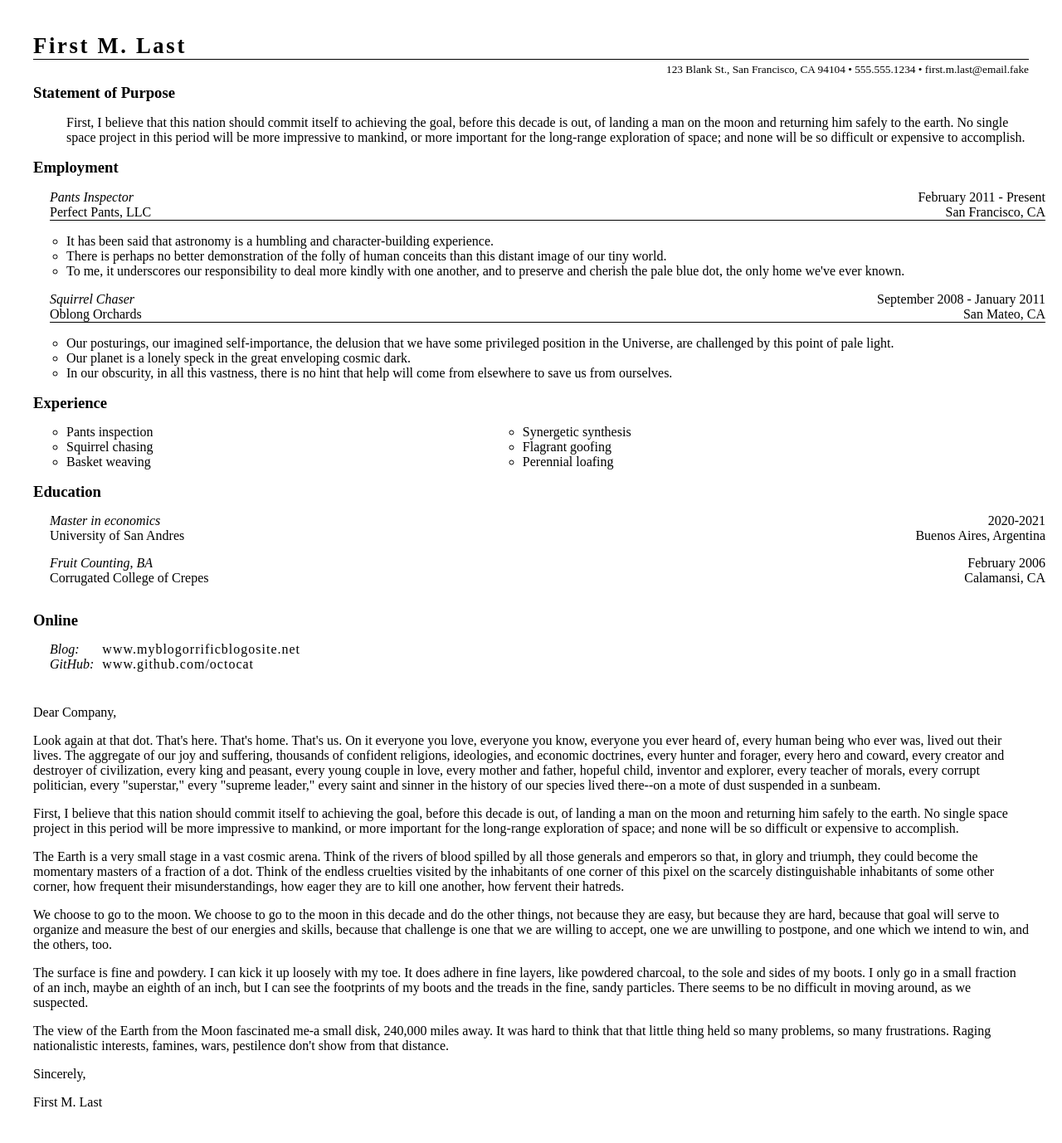
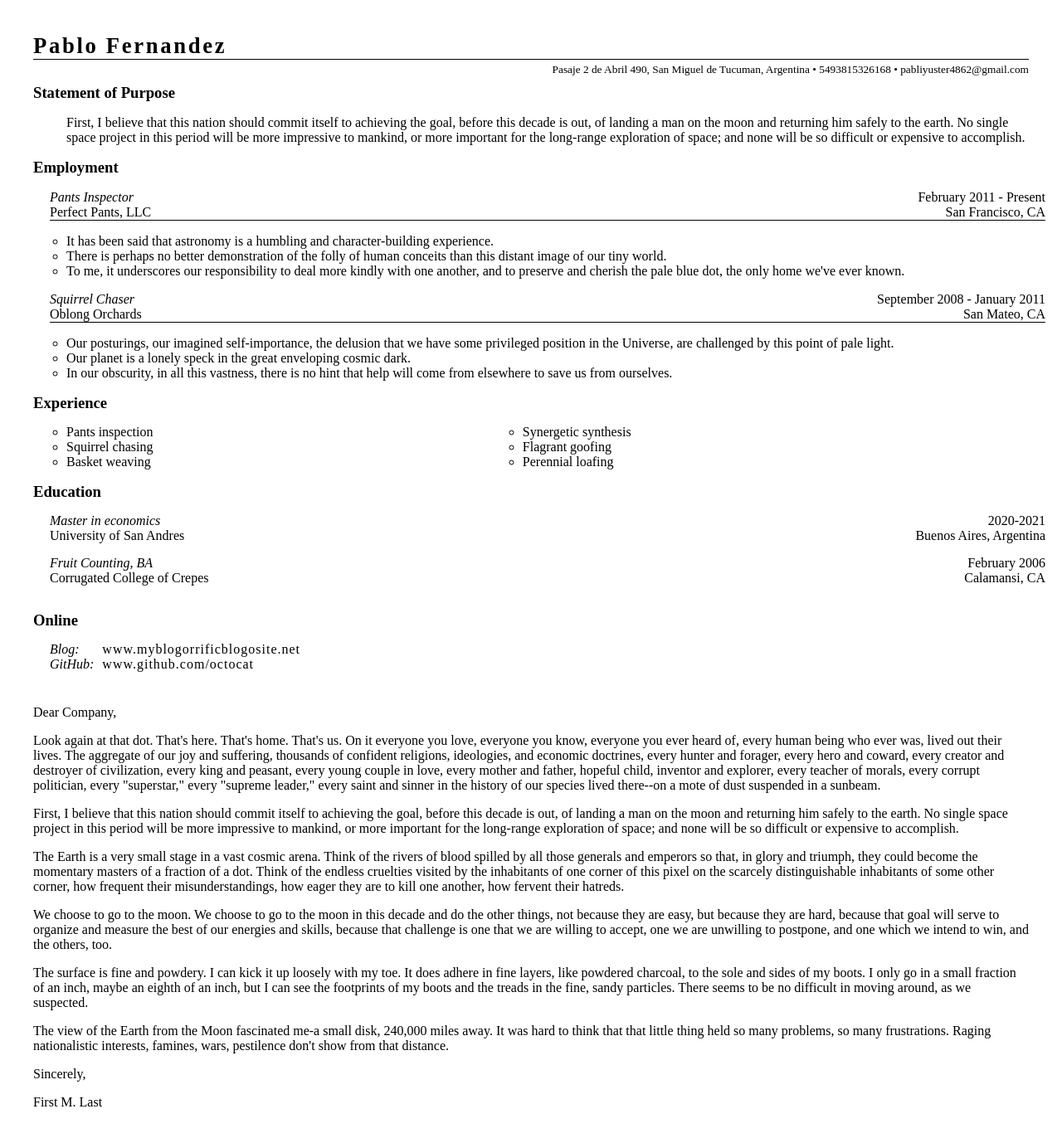
Before and after one commit to fernandezpab/fernandezpab.github.io, a Jekyll site: the page cv/index.html, which Jekyll copies as it is, in a window 1280 px wide. Shown: the whole page at 83% size. Built offline with Jekyll 4.4.1, drawn with Linux system fonts in a browser that asks for light colours.

Commit message:
Update index.html

```diff
--- a/cv/index.html
+++ b/cv/index.html
@@ -3,16 +3,16 @@
 <html>
 <head>
     <meta charset="UTF-8">
-    <title>First M. Last</title>
+    <title>Pablo Fernandez</title>
     <link href="resume.css" rel="stylesheet" type="text/css">
 </head>
 
 <body>
     <header id="info">
-        <h1>First M. Last</h1>
-        <span>123 Blank St., San Francisco, CA 94104 &bull;
-              555.555.1234 &bull;
-              first.m.last@email.fake</span>
+        <h1>Pablo Fernandez</h1>
+        <span>Pasaje 2 de Abril 490, San Miguel de Tucuman, Argentina &bull;
+              5493815326168 &bull;
+              pabliyuster4862@gmail.com</span>
     </header>
     <section id="statement">
         <h2>Statement of Purpose</h2>
```
